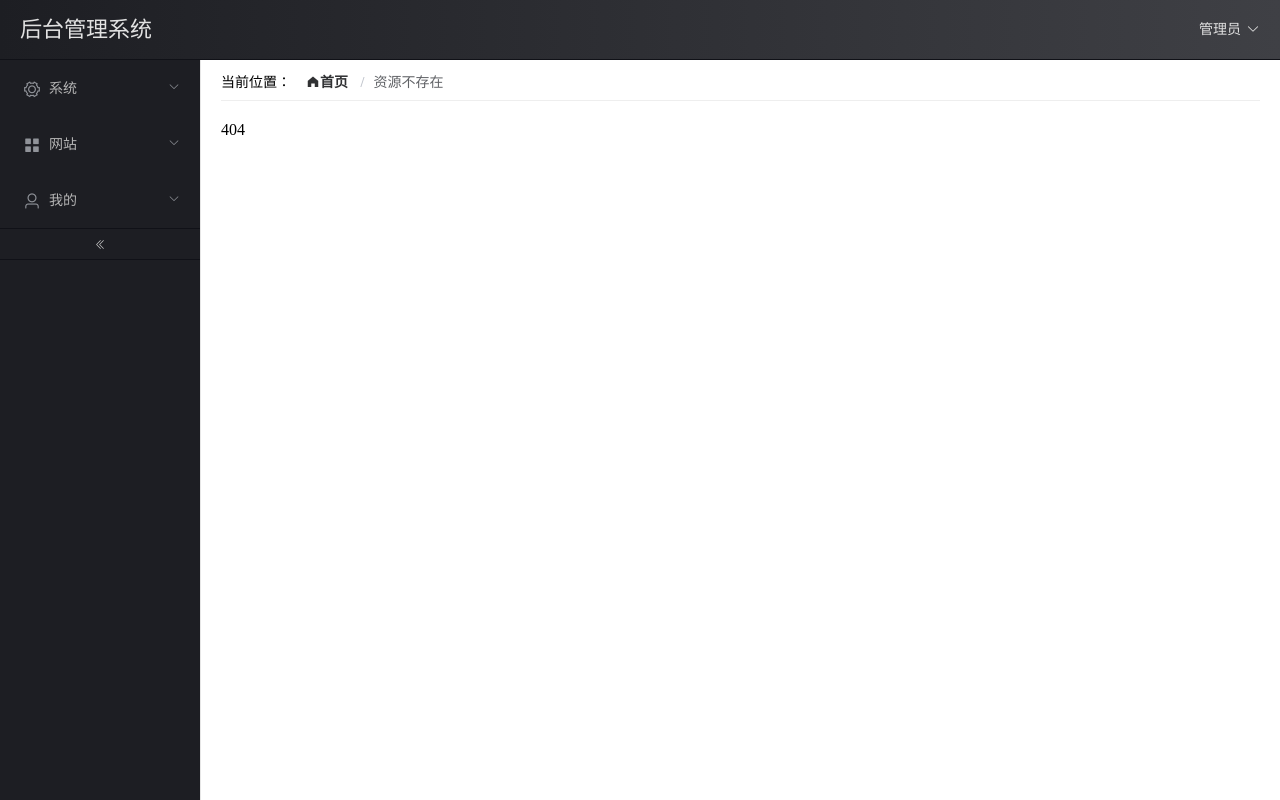
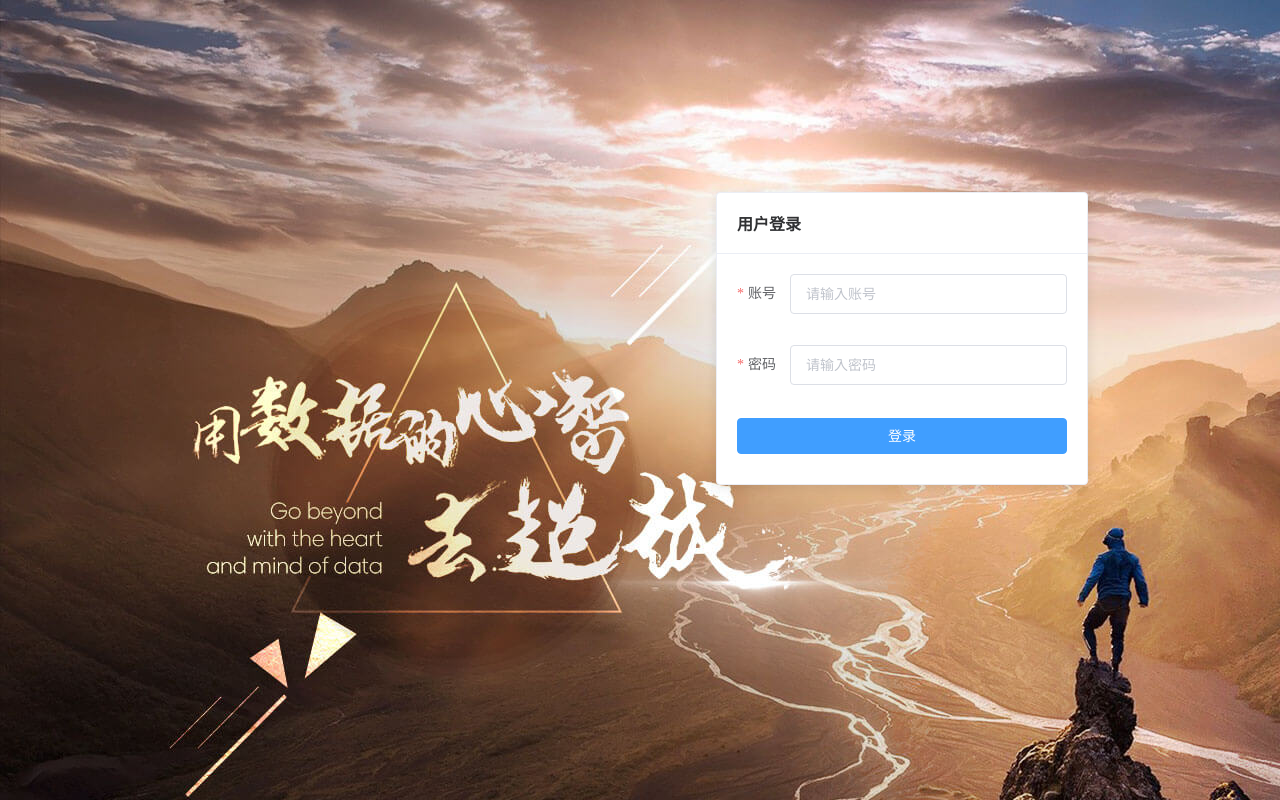
Before and after one commit to kangyonggan/admin, a Vue app: page /login in a window 1280 px wide. Before the commit this address had no page. Built offline with nearby package versions, Linux system fonts and the light colour scheme.

Commit message:
登录界面

```diff
--- a/src/components/base-input.vue
+++ b/src/components/base-input.vue
@@ -5,6 +5,7 @@
   >
     <el-input
       :value="value"
+      :type="type"
       @input="$emit('input', $event)"
       :placeholder="placeholder ? placeholder : '请输入' + label"
       clearable
@@ -28,6 +29,11 @@
                 type: [String, Number],
                 default: ''
             },
+            type: {
+                required: false,
+                type: String,
+                default: 'text'
+            },
             placeholder: {
                 required: false,
                 type: String,
--- a/src/main.js
+++ b/src/main.js
@@ -2,7 +2,7 @@ import Vue from 'vue';
 import '@/libs/util';
 import '@/libs/http';
 import router from './router';
-import layout from './views/layout.vue';
+import app from './views/app.vue';
 import 'element-ui/lib/theme-chalk/index.css';
 import ElementUI from 'element-ui';
 import './components/index';
@@ -17,5 +17,5 @@ Vue.use(ElementUI);
 new Vue({
     router: router,
     store: store,
-    render: h => h(layout),
+    render: h => h(app),
 }).$mount('#app');
--- a/src/router.js
+++ b/src/router.js
@@ -4,14 +4,21 @@ import util from '@/libs/util';
 
 Vue.use(VueRouter);
 
-const routers = [{
+const routers = [
+    {
         path: '/',
+        redirect: '/index',
+        component: (resolve) => require(['./views/layout.vue'], resolve),
+        children: [
+            {
+                path: '/index',
                 meta: {
                     title: '首页'
                 },
                 component: (resolve) => require(['./views/index.vue'], resolve)
-}, {
-    path: '/system/user',
+            },
+            {
+                path: 'system/user',
                 meta: {
                     breadcrumbs: [{
                         icon: 'el-icon-setting',
@@ -20,7 +27,17 @@ const routers = [{
                     title: '用户管理'
                 },
                 component: (resolve) => require(['./views/system/user/list.vue'], resolve)
-}, {
+            }
+        ]
+    },
+    {
+        path: '/login',
+        meta: {
+            title: '用户登录'
+        },
+        component: (resolve) => require(['./views/login.vue'], resolve)
+    },
+    {
         path: '*',
         meta: {
             title: '资源不存在'
@@ -35,7 +52,6 @@ const router = new VueRouter({
 
 router.beforeEach((to, from, next) => {
     util.title(to.meta.title);
-
     next();
 });
 
--- /dev/null
+++ b/src/views/app.vue
@@ -0,0 +1,13 @@
+<template>
+  <router-view />
+</template>
+
+<script>
+    export default {};
+</script>
+
+<style lang="scss">
+  body {
+    margin: 0;
+  }
+</style>
--- a/src/views/layout.vue
+++ b/src/views/layout.vue
@@ -17,9 +17,9 @@
 </template>
 
 <script>
-    import navbar from './navbar';
-    import sidebar from './sidebar';
-    import breadcrumb from './breadcrumb';
+    import navbar from './layout/navbar';
+    import sidebar from './layout/sidebar';
+    import breadcrumb from './layout/breadcrumb';
     import {debounce} from 'lodash';
 
     export default {
@@ -38,10 +38,7 @@
     };
 </script>
 
-<style lang="scss">
-  body {
-    margin: 0;
-
+<style lang="scss" scoped>
   .el-loading-spinner .el-loading-text {
     color: #eaeaea;
   }
@@ -54,5 +51,4 @@
   .el-main {
     padding: 5px 20px 20px 20px;
   }
-  }
 </style>
--- a/src/views/breadcrumb.vue
+++ b/src/views/layout/breadcrumb.vue
@@ -1,7 +1,7 @@
 <template>
   <el-breadcrumb>
     <span style="float: left;margin-right: 15px;">当前位置：</span>
-    <el-breadcrumb-item :to="{ path: '/' }">
+    <el-breadcrumb-item :to="{ path: '/index' }">
       <i class="el-icon-s-home" />首页
     </el-breadcrumb-item>
     <el-breadcrumb-item
--- a/src/views/navbar.vue
+++ b/src/views/layout/navbar.vue
@@ -1,7 +1,7 @@
 <template>
   <el-header>
     <router-link
-      to="/"
+      to="/index"
       class="logo"
     >
       后台管理系统
--- /dev/null
+++ b/src/views/login.vue
@@ -0,0 +1,91 @@
+<template>
+  <el-card>
+    <div slot="header">
+      用户登录
+    </div>
+    <el-form
+      ref="form"
+      :model="params"
+      :rules="rules"
+      label-position="left"
+      label-width="53px"
+    >
+      <base-input
+        label="账号"
+        v-model="params.account"
+        prop="account"
+      />
+      <base-input
+        style="margin-top: 30px;"
+        type="password"
+        label="密码"
+        v-model="params.password"
+        prop="password"
+      />
+      <el-button
+        type="primary"
+        size="medium"
+        @click="login"
+      >
+        登录
+      </el-button>
+    </el-form>
+  </el-card>
+</template>
+
+<script>
+    export default {
+        data() {
+            return {
+                params: {},
+                rules: {
+                    account: [
+                        {required: true, message: '账号为必填项'},
+                        {pattern: /^[a-zA-Z][a-zA-Z0-9]{4,19}$/, message: '账号必须是5至20位字母和数字组成，且以字母开头'}
+                    ],
+                    password: [
+                        {required: true, message: '密码为必填项'},
+                        {pattern: /^[a-zA-Z0-9]{5,20}$/, message: '密码必须是5至20位字母和数字组成'}
+                    ]
+                }
+            };
+        },
+        methods: {
+            login: function () {
+                this.$refs.form.validate((valid) => {
+                    if (valid) {
+                        alert('submit!');
+                    } else {
+                        console.log('error submit!!');
+                        return false;
+                    }
+                });
+            }
+        }
+    };
+</script>
+
+<style lang="scss">
+  body {
+    width: 100%;
+    height: 100%;
+    background: url('../assets/images/login_bg.jpg') no-repeat;
+    background-size: auto;
+  }
+
+  .el-card {
+    width: 370px;
+    float: right;
+    margin-right: 15%;
+    margin-top: 15%;
+
+    .el-card__header {
+      font-weight: bold;
+    }
+
+    .el-button {
+      width: 100%;
+      margin: 10px 0;
+    }
+  }
+</style>
```
Also changed, not shown: src/assets/images/login_bg.jpg (added), src/views/layout/sidebar.vue (renamed from src/views/sidebar.vue). Lines whose indentation alone changed are shown as unchanged.
